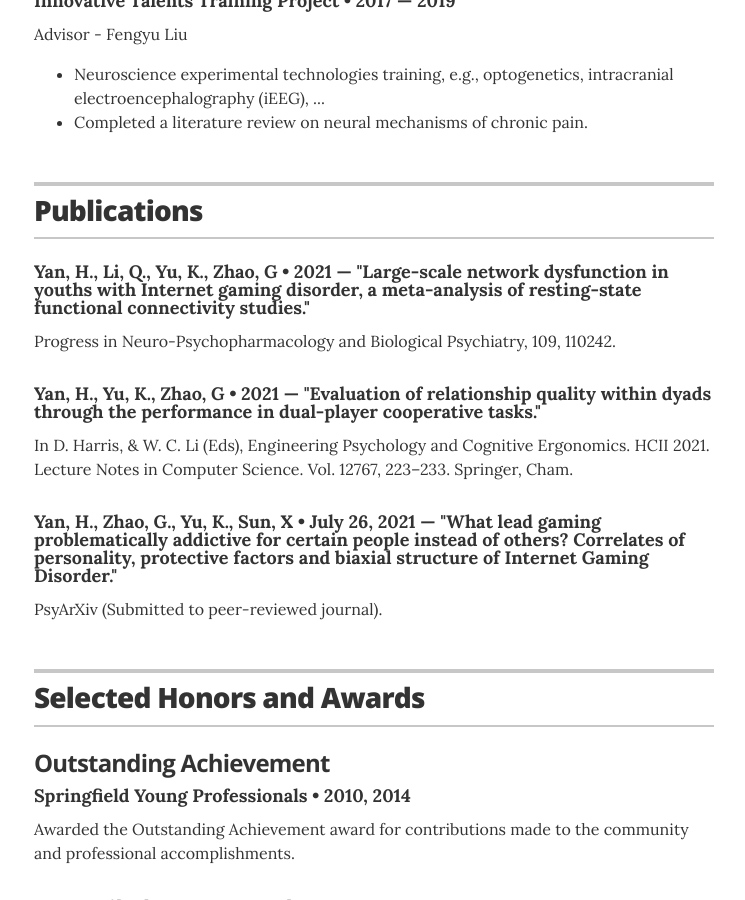
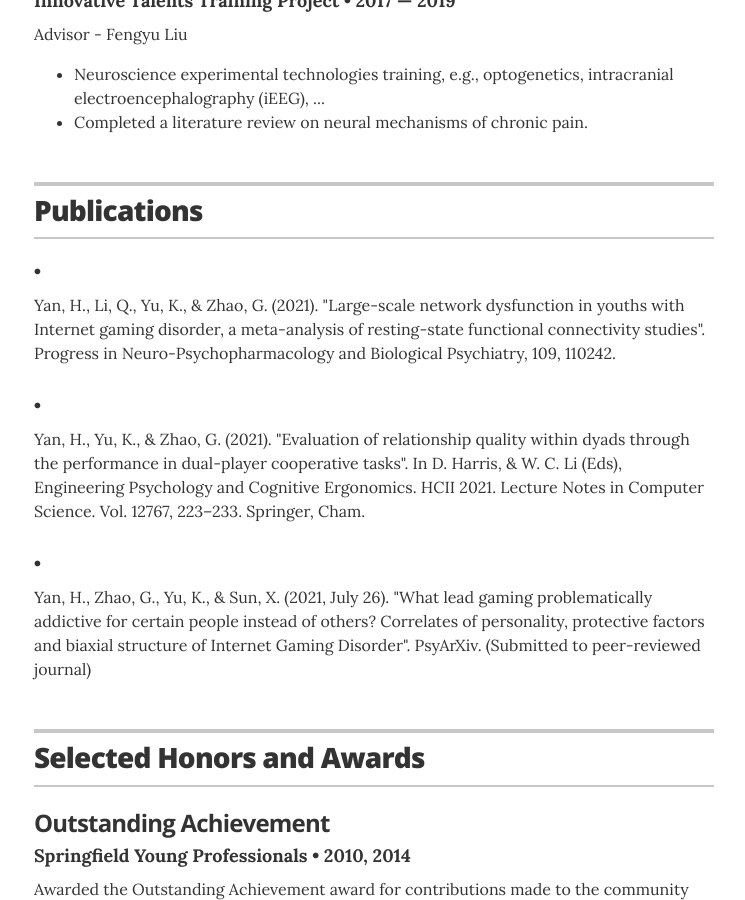
Before and after one commit to PsychYan/PsychYan.github.io, a Jekyll site: the page built from index.html, in a window 1280 px wide and 900 px high, scrolled down 1996 px. Shown: the whole window, without its empty margins (266-1011 px from the left). Built offline with Jekyll 4.4.1, drawn with Linux system fonts in a browser that asks for light colours; some of the changed lines change nothing that is shown.

Commit message:
Update projects.yml

```diff
--- a/_data/projects.yml
+++ b/_data/projects.yml
@@ -2,18 +2,9 @@
 # uncomment the urls if you wish to display them, and add your own URL
 
 # jazznotes.io
-- role: Yan, H., Li, Q., Yu, K., Zhao, G
-  duration: 2021 &mdash; "Large-scale network dysfunction in youths with Internet gaming disorder, a meta-analysis of resting-state functional connectivity studies."
-  # url: "#"
-  description: Progress in Neuro-Psychopharmacology and Biological Psychiatry, 109, 110242.
+- description: Yan, H., Li, Q., Yu, K., & Zhao, G. (2021). "Large-scale network dysfunction in youths with Internet gaming disorder, a meta-analysis of resting-state functional connectivity studies". Progress in Neuro-Psychopharmacology and Biological Psychiatry, 109, 110242.
 
 # Springfield Community Outreach Group
-- role: Yan, H., Yu, K., Zhao, G
-  duration: 2021 &mdash; "Evaluation of relationship quality within dyads through the performance in dual-player cooperative tasks."
-  # url: "#"
-  description: In D. Harris, & W. C. Li (Eds), Engineering Psychology and Cognitive Ergonomics. HCII 2021. Lecture Notes in Computer Science. Vol. 12767, 223–233. Springer, Cham.
+- description: Yan, H., Yu, K., & Zhao, G. (2021). "Evaluation of relationship quality within dyads through the performance in dual-player cooperative tasks". In D. Harris, & W. C. Li (Eds), Engineering Psychology and Cognitive Ergonomics. HCII 2021. Lecture Notes in Computer Science. Vol. 12767, 223–233. Springer, Cham.
 
-- role: Yan, H., Zhao, G., Yu, K., Sun, X
-  duration: July 26, 2021 &mdash; "What lead gaming problematically addictive for certain people instead of others? Correlates of personality, protective factors and biaxial structure of Internet Gaming Disorder."
-  # url: "#"
-  description: PsyArXiv (Submitted to peer-reviewed journal).
+- description: Yan, H., Zhao, G., Yu, K., & Sun, X. (2021, July 26). "What lead gaming problematically addictive for certain people instead of others? Correlates of personality, protective factors and biaxial structure of Internet Gaming Disorder". PsyArXiv. (Submitted to peer-reviewed journal)
```
